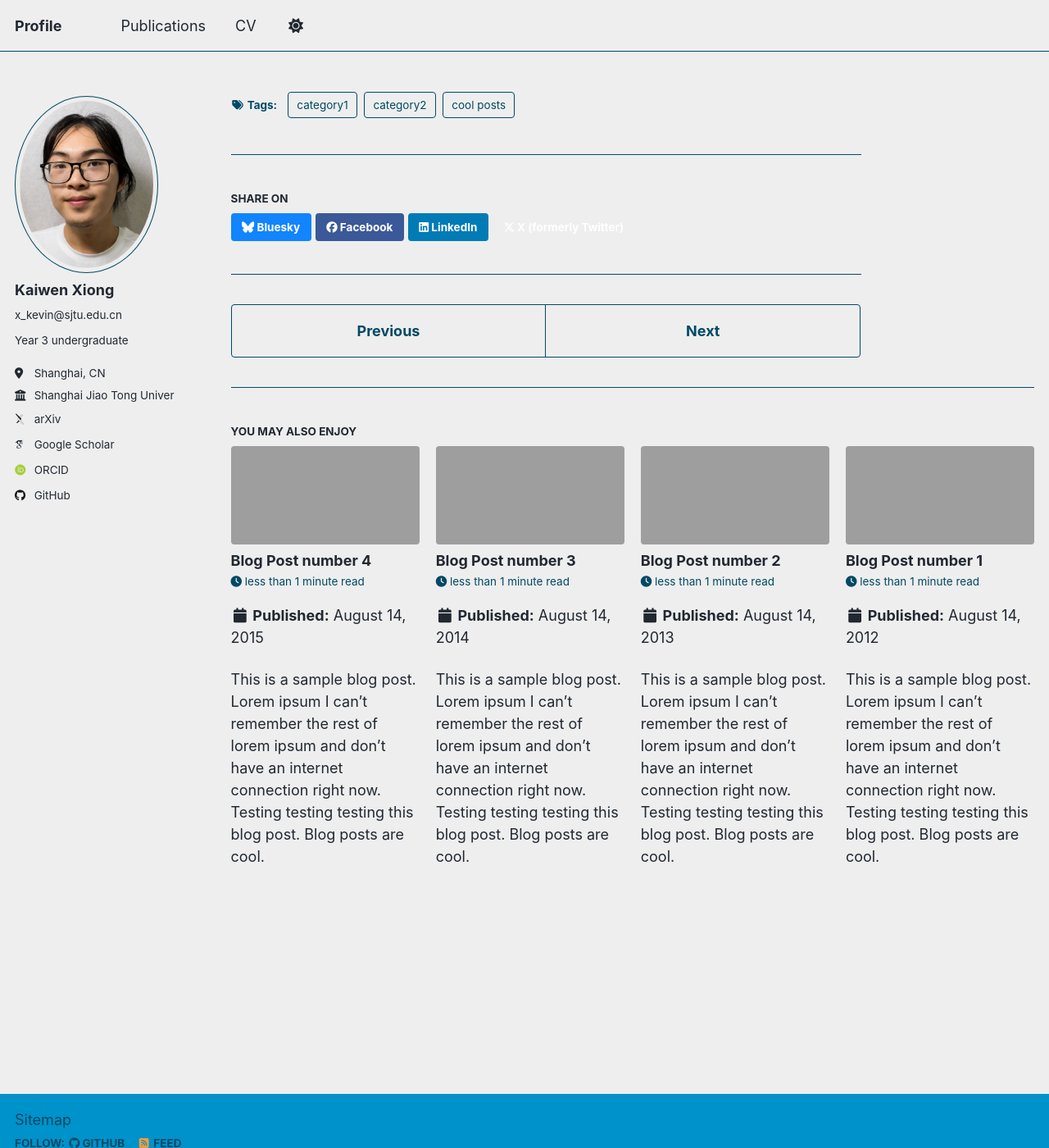
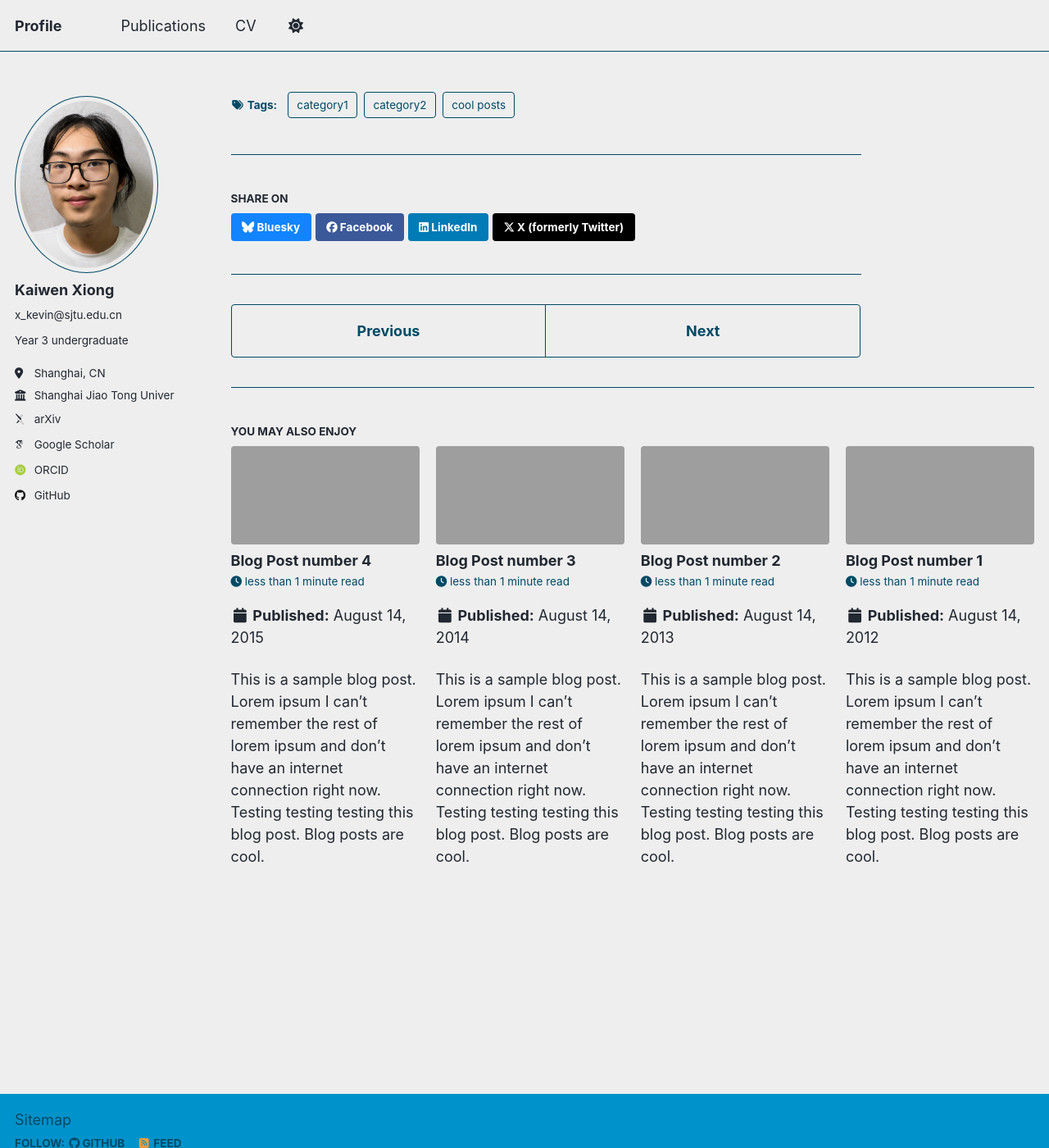
Before and after one commit to kevinx0522/kevinx0522.github.io, a Jekyll site: the page built from _posts/2199-01-01-future-post.md, in a window 1280 px wide and 1400 px high, scrolled down 215 px. Shown: the whole window at 82% size. Built offline with Jekyll 4.4.1, drawn with Linux system fonts in a browser that asks for light colours; some web fonts are replaced; a script that is not in the unit is left out.

Commit message:
Fix X button invisible and publication image layout issues
- Add $x-color (#000) and btn--x to social button styles so X/Twitter button shows black background instead of transparent
- Increase publication list image width from 160px to 220px for better visibility
- Change flex align-items from flex-start to center to vertically align image with text

Co-Authored-By: Claude Sonnet 4.6 <noreply@anthropic.com>

```diff
--- a/_includes/archive-single.html
+++ b/_includes/archive-single.html
@@ -28,8 +28,8 @@
 
     {% if post.image and include.type != "grid" %}
       <!-- 左图右文布局：flex 容器 -->
-      <div style="display: flex; gap: 1.2rem; align-items: flex-start;">
-        <div class="archive__item-image" style="flex: 0 0 160px; max-width: 160px;">
+      <div style="display: flex; gap: 1.4rem; align-items: center;">
+        <div class="archive__item-image" style="flex: 0 0 220px; max-width: 220px;">
           {% assign image_path = post.image %}
           {% unless image_path contains "://" %}
             {% assign image_path = image_path | prepend: base_path %}
--- a/_sass/_themes.scss
+++ b/_sass/_themes.scss
@@ -98,6 +98,7 @@ $soundcloud-color           : #ff3300;
 $stackoverflow-color        : #fe7a15;
 $tumblr-color               : #32506d;
 $twitter-color              : #55acee;
+$x-color                    : #000000;
 $vimeo-color                : #1ab7ea;
 $vine-color                 : #00bf8f;
 $youtube-color              : #bb0000;
--- a/_sass/layout/_buttons.scss
+++ b/_sass/layout/_buttons.scss
@@ -121,6 +121,7 @@
   (bluesky, $bluesky-color),
   (facebook, $facebook-color),
   (twitter, $twitter-color),
+  (x, $x-color),
   (google-plus, $google-plus-color),
   (linkedin, $linkedin-color);
 
```
